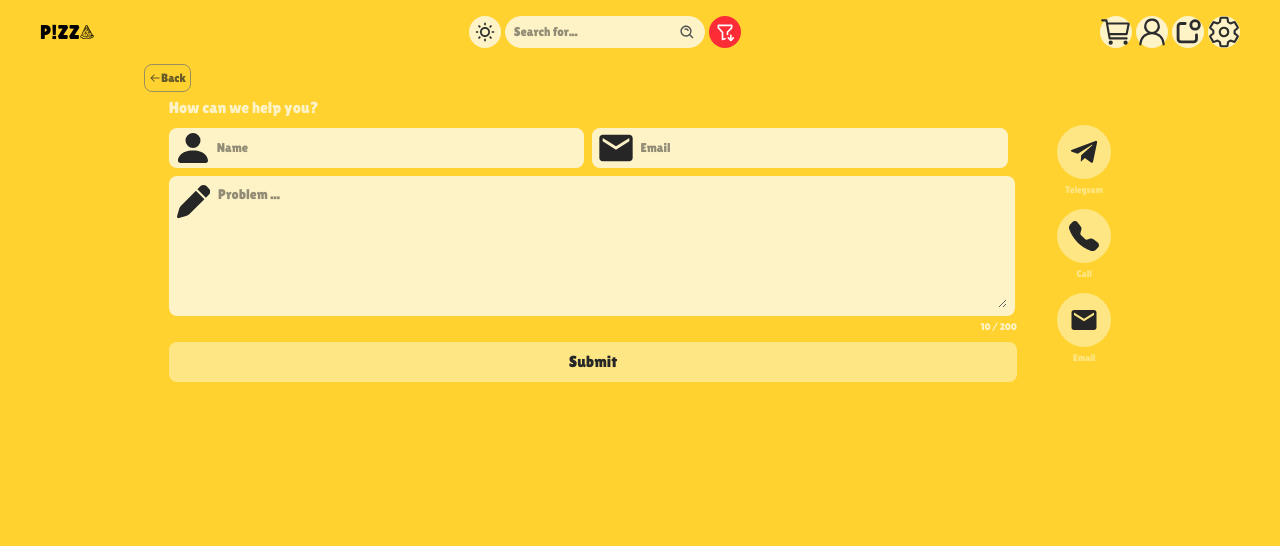
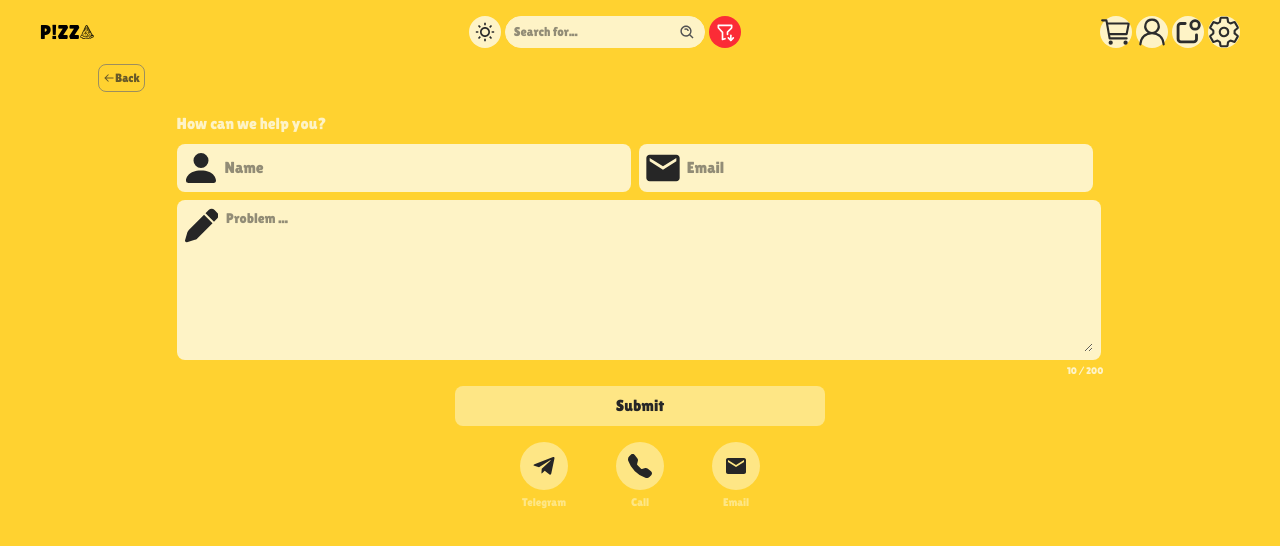
Before and after one commit to mahdibaderloo/fastfood, a React (Vite) app: page /support in a window 1280 px wide. Shown: the top 546 px of the page. Built offline with nearby package versions, Linux system fonts and the light colour scheme; data requests are answered from the project's data file.

Commit message:
responsive Support (desktop size)

```diff
--- a/src/features/support/SupportForm.tsx
+++ b/src/features/support/SupportForm.tsx
@@ -7,26 +7,26 @@ function SupportForm() {
     <form className="lg:w-[90%] lg:overflow-hidden lg:mt-1">
       <h3 className="text-amber-100">How can we help you?</h3>
       <div className="lg:flex lg:gap-2">
-        <div className="flex items-center gap-2 lg:gap-1 bg-amber-100 p-2 rounded-lg mt-2 sm:mt-4 lg:mt-2 lg:w-[49%] lg:p-1 lg:h-10">
-          <BsPersonFill size={40} color="#262626" className="" />
+        <div className="flex items-center gap-2 lg:gap-1 bg-amber-100 p-2 rounded-lg mt-2 sm:mt-4 lg:mt-2 lg:w-[49%] lg:p-1 lg:h-10 xl:h-12">
+          <BsPersonFill size={40} color="#262626" className="x l:w-10" />
           <input
             type="text"
-            className="border-none outline-none text-neutral-800 text-sm lg:text-[0.8rem]"
+            className="border-none outline-none text-neutral-800 text-sm lg:text-[0.8rem] xl:text-[1rem]"
             placeholder="Name"
           />
         </div>
-        <div className="flex items-center gap-2 lg:gap-1 bg-amber-100 p-2 rounded-lg mt-2 lg:mt-2 lg:w-[49%] lg:p-1 lg:h-10">
-          <MdEmail size={40} color="#262626" className="" />
+        <div className="flex items-center gap-2 lg:gap-1 bg-amber-100 p-2 rounded-lg mt-2 lg:mt-2 lg:w-[49%] lg:p-1 lg:h-10 xl:h-12">
+          <MdEmail size={40} color="#262626" className="xl:w-10" />
           <input
             type="text"
-            className="border-none outline-none text-neutral-800 text-sm lg:text-[0.8rem]"
+            className="border-none outline-none text-neutral-800 text-sm lg:text-[0.8rem] xl:text-[1rem]"
             placeholder="Email"
           />
         </div>
       </div>
       <div>
-        <div className="flex items-start gap-2 bg-amber-100 p-2 rounded-lg mt-2 h-45 lg:h-35 lg:mr-0.5">
-          <FaPen size={35} color="#262626" />
+        <div className="flex items-start gap-2 bg-amber-100 p-2 rounded-lg mt-2 h-45 lg:h-35 xl:h-40 lg:mr-0.5">
+          <FaPen size={35} color="#262626" className="" />
           <textarea
             className="border-none outline-none text-neutral-800 text-sm w-full h-full"
             maxLength={200}
@@ -37,9 +37,11 @@ function SupportForm() {
           10 / 200
         </p>
       </div>
-      <button className="bg-amber-200 text-neutral-800 rounded-lg p-2 w-full hover:bg-amber-300 transition-all mt-4 lg:mt-2 lg:cursor-pointer">
-        Submit
-      </button>
+      <div className="xl:flex xl:justify-center xl:w-full">
+        <button className="bg-amber-200 text-neutral-800 rounded-lg p-2 w-full xl:w-[40%] hover:bg-amber-300 transition-all mt-4 lg:mt-2 lg:cursor-pointer">
+          Submit
+        </button>
+      </div>
     </form>
   );
 }
--- a/src/features/support/SupportLinks.tsx
+++ b/src/features/support/SupportLinks.tsx
@@ -15,26 +15,30 @@ const links: Link[] = [
   {
     id: 1,
     title: "Telegram",
-    icon: <FaTelegramPlane size={30} color="#262626" />,
+    icon: (
+      <FaTelegramPlane size={30} color="#262626" className="xl:w-6 xl:h-6" />
+    ),
     link: "",
   },
   {
     id: 2,
     title: "Call",
-    icon: <BsTelephoneFill size={30} color="#262626" />,
+    icon: (
+      <BsTelephoneFill size={30} color="#262626" className="xl:w-6 xl:h-6" />
+    ),
     link: "",
   },
   {
     id: 3,
     title: "Email",
-    icon: <MdEmail size={30} color="#262626" />,
+    icon: <MdEmail size={30} color="#262626" className="xl:w-6 xl:h-6" />,
     link: "",
   },
 ];
 
 function SupportLinks() {
   return (
-    <ul className="flex lg:flex-col lg:gap-3 justify-evenly lg:justify-center items-center text-amber-200 mt-4 lg:ml-4">
+    <ul className="flex lg:flex-col xl:flex-row xl:mx-auto lg:gap-3 xl:gap-12 justify-evenly lg:justify-center items-center text-amber-200 mt-4 lg:ml-4">
       {links.map((link) => (
         <li
           key={link.id}
@@ -43,7 +47,7 @@ function SupportLinks() {
           <p className="bg-amber-200 w-fit p-2 sm:p-3 rounded-full hover:bg-amber-300 transition-all">
             {link.icon}
           </p>
-          <span className="text-[0.6rem] sm:text-[0.75rem] lg:text-[0.6rem]">
+          <span className="text-[0.6rem] sm:text-[0.75rem] lg:text-[0.6rem] xl:text-[0.7rem]">
             {link.title}
           </span>
         </li>
--- a/src/pages/Support.tsx
+++ b/src/pages/Support.tsx
@@ -11,9 +11,9 @@ function Support() {
         showBackButton={true}
         classP="text-4xl dark:text-amber-300"
       />
-      <main className="p-4 pt-22 sm:pt-24 overflow-y-scroll lg:scrollbar-hide lg:w-[80%] lg:mx-auto lg:pt-16 h-screen bg-amber-300 dark:bg-neutral-800">
+      <main className="p-4 xl:px-2 pt-22 sm:pt-24 overflow-y-scroll lg:overflow-hidden lg:w-[80%] xl:w-[1100px] lg:mx-auto lg:pt-16 min-h-screen bg-amber-300 dark:bg-neutral-800">
         <BackButton />
-        <div className="sm:w-80 sm:mx-auto lg:w-[95%] lg:flex lg:justify-between">
+        <div className="sm:w-80 sm:mx-auto lg:w-[95%] lg:flex xl:flex-col lg:justify-between xl:justify-center xl:items-center xl:mt-4">
           <SupportForm />
           <SupportLinks />
         </div>
```
